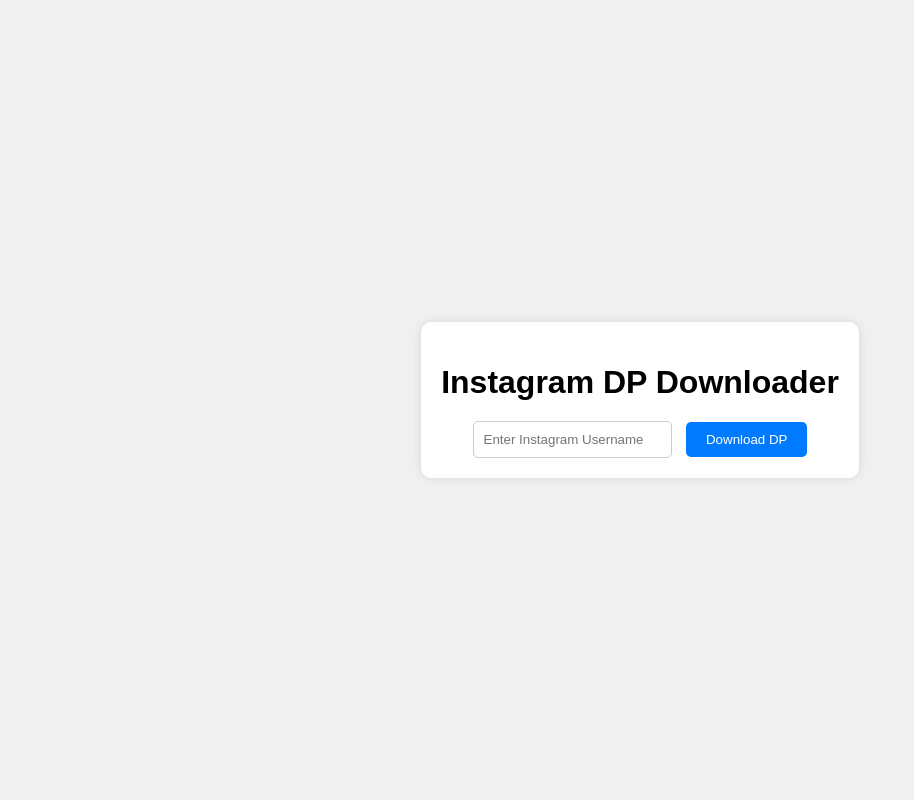
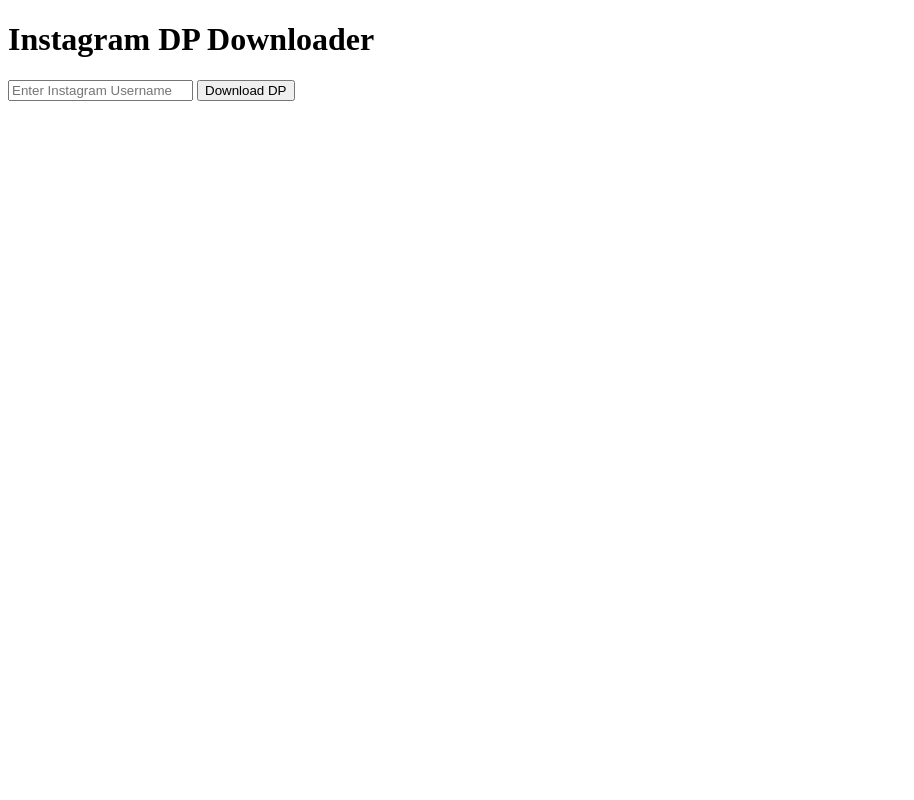
Before and after one commit to Akshay-gurav-31/ig_dp_download, a Flask app: page / in a window 1280 px wide. Shown: the whole page, without its empty margins (0-914 px from the left). Run offline with Flask 3, Linux system fonts and the light colour scheme.

Commit message:
Update styles.css

```diff
--- a/static/css/styles.css
+++ b/static/css/styles.css
@@ -1,52 +1,29 @@
-body {
-    font-family: Arial, sans-serif;
-    background-color: #f0f0f0;
-    display: flex;
-    justify-content: center;
-    align-items: center;
-    height: 100vh;
-    margin: 0;
-}
+<!DOCTYPE html>
+<html lang="en">
+<head>
+    <meta charset="UTF-8">
+    <meta name="viewport" content="width=device-width, initial-scale=1.0">
+    <title>Instagram DP Downloader</title>
+    <link rel="stylesheet" href="/static/css/styles.css">
+</head>
+<body>
+    <div class="container">
+        <h1>Instagram DP Downloader</h1>
+        <form method="POST" action="/">
+            <input type="text" name="username" placeholder="Enter Instagram Username" required>
+            <button type="submit">Download DP</button>
+        </form>
 
-.container {
-    background-color: white;
-    padding: 20px;
-    border-radius: 10px;
-    box-shadow: 0 0 10px rgba(0, 0, 0, 0.1);
-    text-align: center;
-}
+        {% if error %}
+            <p class="error">{{ error }}</p>
+        {% endif %}
 
-h1 {
-    margin-bottom: 20px;
-}
-
-input {
-    padding: 10px;
-    margin-right: 10px;
-    border: 1px solid #ccc;
-    border-radius: 5px;
-}
-
-button {
-    padding: 10px 20px;
-    background-color: #007bff;
-    color: white;
-    border: none;
-    border-radius: 5px;
-    cursor: pointer;
-}
-
-button:hover {
-    background-color: #0056b3;
-}
-
-.error {
-    color: red;
-    margin-top: 10px;
-}
-
-.dp-image {
-    max-width: 200px;
-    margin-top: 20px;
-    border-radius: 50%;
-}
+        {% if image_url %}
+            <h2>Downloaded Profile Picture:</h2>
+            <img src="{{ image_url }}" alt="Profile Picture" class="dp-image">
+            <p><a href="{{ image_url }}" download>Download Image</a></p>
+        {% endif %}
+    </div>
+    <script src="/static/js/script.js"></script>
+</body>
+</html>
```
